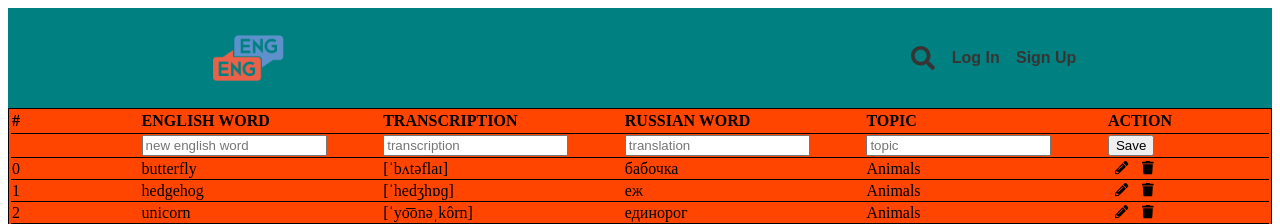
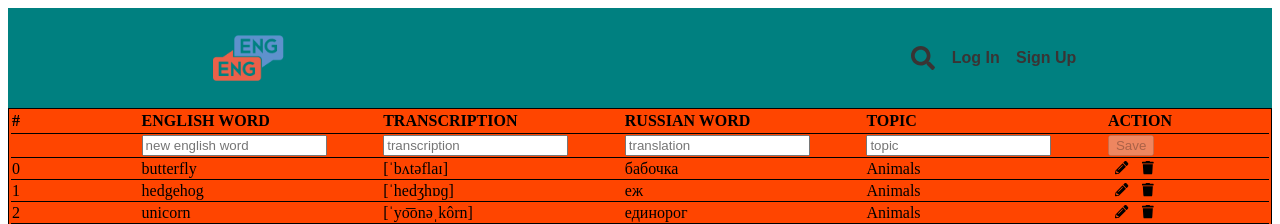
Before and after one commit to skorokhodtatiana/learnEnglish-React-project, a React (Create React App) app in the folder learn-english/: page /table in a window 1280 px wide. Shown: the top 224 px of the page. Built offline with nearby package versions, Linux system fonts and the light colour scheme.

Commit message:
added checked empty fields

```diff
--- a/learn-english/src/components/table/NewWord.jsx
+++ b/learn-english/src/components/table/NewWord.jsx
@@ -2,67 +2,99 @@ import { useState } from "react";
 import { dataCards } from "../../assets/DataCards.js";
 
 const NewWord = (props) => {
-  const [newEnglishWord, letnewEnglishWord] = useState("");
-  const [transcription, lettranscription] = useState("");
-  const [translation, lettranslation] = useState("");
-  const [topic, lettopic] = useState("");
+  const [disabledSave, setdisabledSave] = useState(true);
 
-  const saveNewWord = () => {
+  const [words, letwords] = useState({
+    newEnglishWord: "",
+    newTranscriptionWord: "",
+    newTranslationWord: "",
+    newTopicWord: "",
+  });
+
+  const createNewWord = (e) => {
+    letwords((words) => ({
+      ...words,
+      [e.target.name]: e.target.value,
+    }));
+    console.log({ [e.target.name]: e.target.value });
+    e.target.value < 1 ? setdisabledSave(true) : setdisabledSave(false);
+  };
+
+  const saveNewWord = (e) => {
     const newCard = {
       id: dataCards.length,
-      englishWord: newEnglishWord,
-      transcription: transcription,
-      translation: translation,
-      topic: topic,
+      englishWord: words.newEnglishWord,
+      transcription: words.newTranscriptionWord,
+      translation: words.newTranslationWord,
+      topic: words.newTopicWord,
     };
-    letnewEnglishWord(" ");
-    lettranscription(" ");
-    lettranslation(" ");
-    lettopic(" ");
+
+    (words.newEnglishWord === "" ||
+      words.newTranscriptionWord === "" ||
+      words.newTranslationWord === "" ||
+      words.newTopicWord === "") &&
+      alert("Заполните все поля!");
 
     const newArr = [...dataCards];
     newArr.push(newCard);
     props.updateNewWord(newArr);
+    letwords({
+      newEnglishWord: "",
+      newTranscriptionWord: "",
+      newTranslationWord: "",
+      newTopicWord: "",
+    });
   };
+
   return (
     <tr>
       <td></td>
       <td>
         <input
           type="text"
+          name="newEnglishWord"
           placeholder="new english word"
-          value={newEnglishWord}
-          onChange={(e) => letnewEnglishWord(e.target.value)}
+          value={words.newEnglishWord}
+          onChange={(e) => createNewWord(e)}
         ></input>
       </td>
       <td>
         <input
           type="text"
+          name="newTranscriptionWord"
           placeholder="transcription"
-          value={transcription}
-          onChange={(e) => lettranscription(e.target.value)}
+          value={words.newTranscriptionWord}
+          onChange={(e) => createNewWord(e)}
         ></input>
       </td>
       <td>
         <input
           type="text"
+          name="newTranslationWord"
           placeholder="translation"
-          value={translation}
-          onChange={(e) => lettranslation(e.target.value)}
+          value={words.newTranslationWord}
+          onChange={(e) => createNewWord(e)}
         ></input>
       </td>
       <td>
         <input
           type="text"
+          name="newTopicWord"
           placeholder="topic"
-          value={topic}
-          onChange={(e) => lettopic(e.target.value)}
+          value={words.newTopicWord}
+          onChange={(e) => createNewWord(e)}
         ></input>
       </td>
       <td>
-        <button type="submit" onClick={saveNewWord}>
-          Save
-        </button>
+        {disabledSave ? (
+          <button disabled type="submit" onClick={saveNewWord}>
+            Save
+          </button>
+        ) : (
+          <button type="submit" onClick={saveNewWord}>
+            Save
+          </button>
+        )}
       </td>
     </tr>
   );
```
